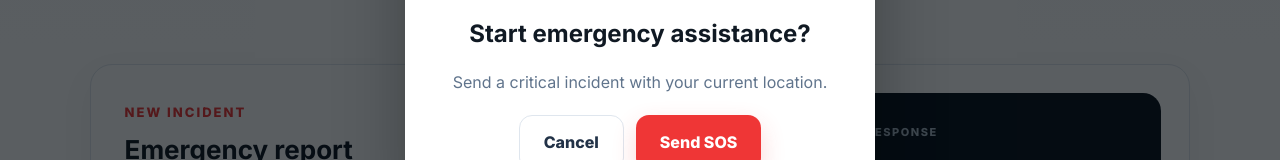
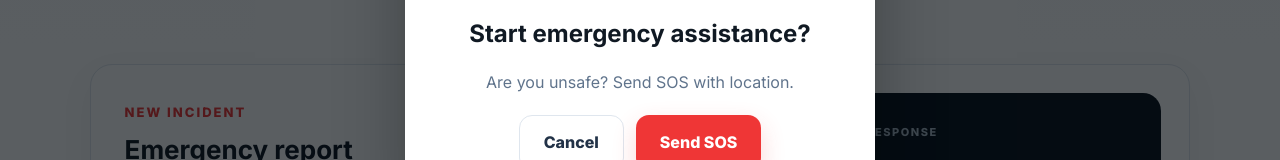
Before and after one commit to sethumadhavan505/Emergency-Response-Coordination-Platform, a plain HTML site: page report.html in a window 1280 px wide. Both pictures are taken after a click on the button "SOS". Shown: the part 356-516 px from the top of the page. Drawn offline with Linux system fonts and the light colour scheme.

Commit message:
Update report.html

```diff
--- a/report.html
+++ b/report.html
@@ -522,8 +522,7 @@
 
 
       <p>
-        Send a critical incident with your current
-        location.
+        Are you unsafe? Send SOS with location.
       </p>
 
 
```
